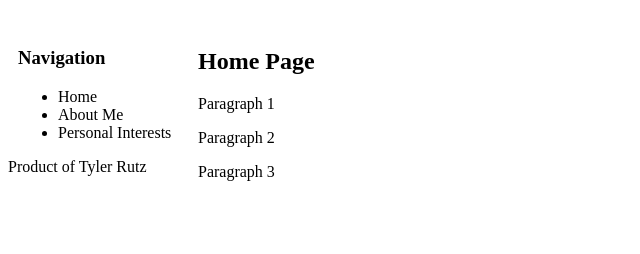
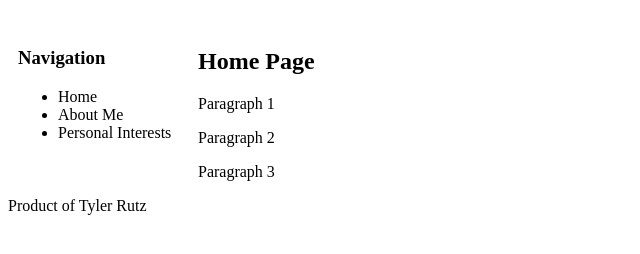
Before and after one commit to tjrutz2987/WebDevProjects, a plain HTML site: page index.html in a window 1280 px wide. Shown: the part 48-302 px from the top of the page, without its empty margins (0-640 px from the left). Drawn offline with Linux system fonts and the light colour scheme; files that its build step writes are made by us from their sources.

Commit message:
Update style.css

```diff
--- a/style.css
+++ b/style.css
@@ -21,3 +21,7 @@
  width: 600px;
  float: right;
 }
+
+#footer{
+ clear: both;
+}
```
